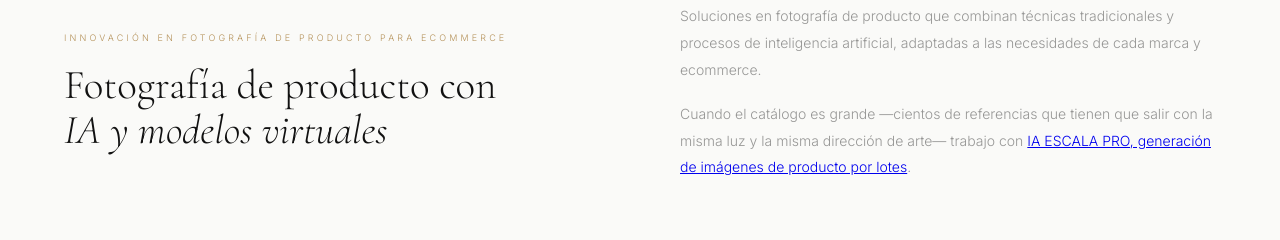
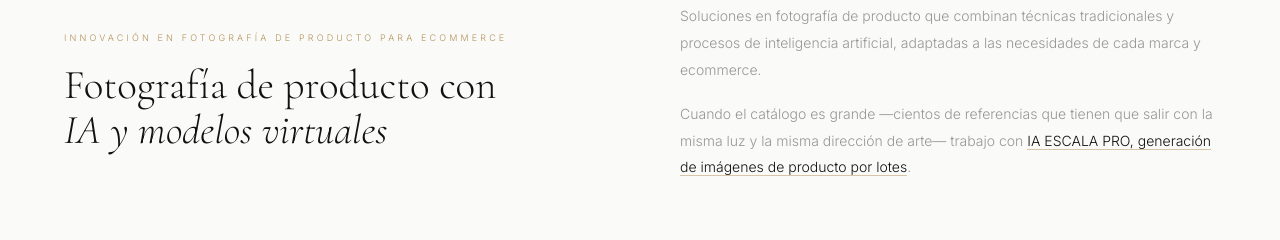
Before and after one commit to photoeloi/photoeloi-web, a plain HTML site: page ecommerce.html in a window 1280 px wide. Shown: the part 1596-1836 px from the top of the page. Drawn offline with nearby package versions, Linux system fonts and the light colour scheme.

Commit message:
El enlace a IA ESCALA PRO, en tinta con filete dorado y no en azul
Co-Authored-By: Claude Opus 5 <noreply@anthropic.com>

```diff
--- a/ecommerce.html
+++ b/ecommerce.html
@@ -165,6 +165,8 @@
     .intro-text h2{font-family:var(--serif);font-size:clamp(26px,3.2vw,46px);font-weight:300;color:var(--dark);line-height:1.1}
     .intro-text h2 em{font-style:italic}
     .intro-body{font-size:14px;line-height:1.9;color:var(--muted)}
+    .intro-body a{color:var(--dark);text-decoration:none;border-bottom:1px solid rgba(181,146,90,.5);transition:color .3s,border-color .3s}
+    .intro-body a:hover{color:var(--accent);border-bottom-color:var(--accent)}
 
     /* ── SERVICIOS ── */
     .servicios-detail{border-bottom:1px solid var(--border)}
```
